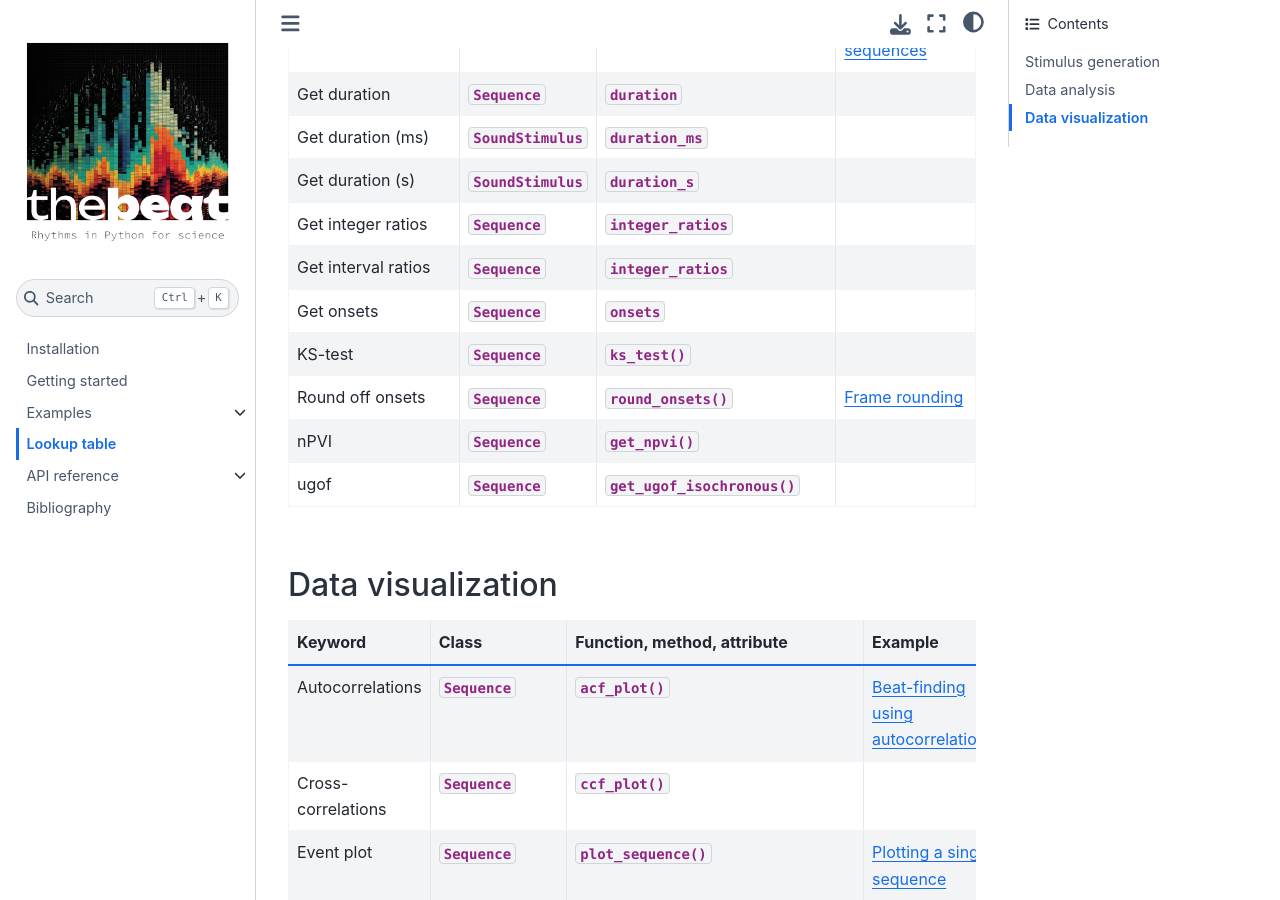
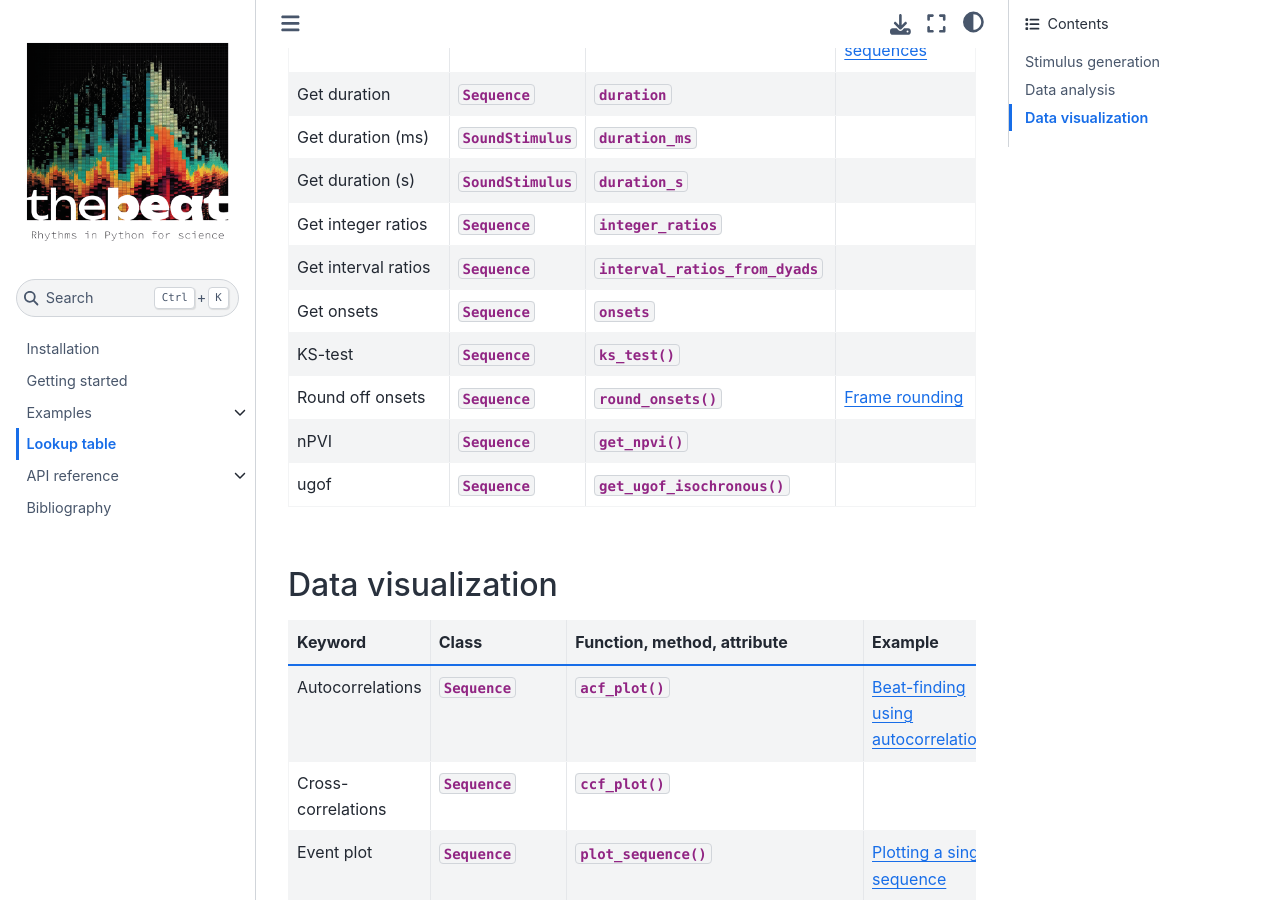
Before and after one commit to Jellevanderwerff/thebeat, a Sphinx documentation site: the page built from docs/source/lookuptable/index.rst, in a window 1280 px wide and 900 px high, scrolled down 5082 px. Built offline with Sphinx 7.4.7 and the Sphinx Book theme 1.1.4, drawn with Linux system fonts in a browser that asks for light colours; some web fonts are replaced; pages that are not in the unit, such as notebooks, are missing from menus.

Commit message:
fixed small mistake in docs

```diff
--- a/docs/source/installation.rst
+++ b/docs/source/installation.rst
@@ -49,7 +49,7 @@ Try *thebeat* directly via Binder
 
 If you don't use a lot of Python, and the above instructions are a bit too much,
 you can try *thebeat* directly in your browser via Binder.
-Follow `this link<https://mybinder.org/v2/gh/Jellevanderwerff/thebeat/stable?labpath=docs%2Fsource%2Fgettingstarted.ipynb>`_ to do so.
+Follow `this link <https://mybinder.org/v2/gh/Jellevanderwerff/thebeat/stable?labpath=docs%2Fsource%2Fgettingstarted.ipynb>`_ to do so.
 
 ******************************************
 Installing development version from GitHub
--- a/docs/source/lookuptable/data_analysis.csv
+++ b/docs/source/lookuptable/data_analysis.csv
@@ -13,7 +13,7 @@ Get duration,:py:class:`~thebeat.core.Sequence`,:py:attr:`~thebeat.core.Sequence
 Get duration (ms),:py:class:`~thebeat.core.SoundStimulus`,:py:attr:`~thebeat.core.SoundStimulus.duration_ms`,
 Get duration (s),:py:class:`~thebeat.core.SoundStimulus`,:py:attr:`~thebeat.core.SoundStimulus.duration_s`,
 Get integer ratios,:py:class:`~thebeat.core.Sequence`,:py:attr:`~thebeat.core.Sequence.integer_ratios`,
-Get interval ratios,:py:class:`~thebeat.core.Sequence`,:py:attr:`~thebeat.core.Sequence.integer_ratios`,
+Get interval ratios,:py:class:`~thebeat.core.Sequence`,:py:attr:`~thebeat.core.Sequence.interval_ratios_from_dyads`,
 Get onsets,:py:class:`~thebeat.core.Sequence`,:py:attr:`~thebeat.core.Sequence.onsets`,
 KS-test,:py:class:`~thebeat.core.Sequence`,:py:func:`~thebeat.stats.ks_test`,
 Round off onsets,:py:class:`~thebeat.core.Sequence`,:py:meth:`~thebeat.core.Sequence.round_onsets`,:ref:`Frame rounding`
```
